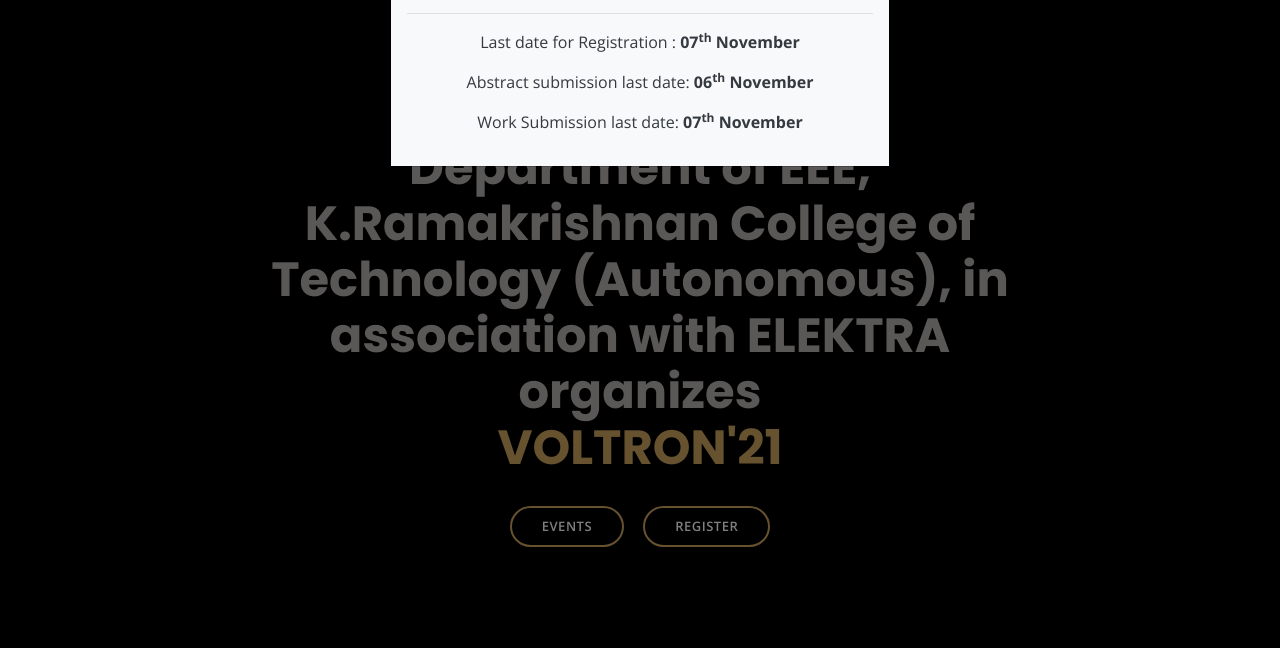
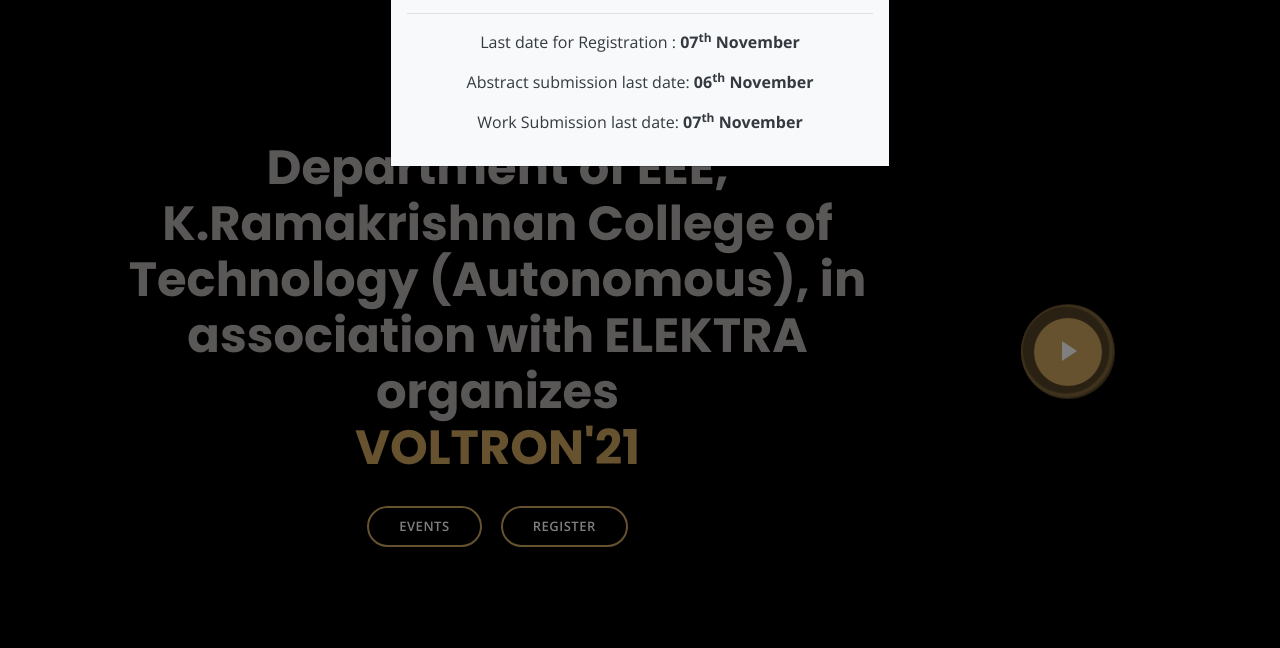
Before and after one commit to KRCT-EEE/VOLTRON-2K21, a plain HTML site: page index.html in a window 1280 px wide. Shown: the part 152-800 px from the top of the page. Drawn offline with nearby package versions, Linux system fonts and the light colour scheme; a web font is replaced by a local one.

Commit message:
Update index.html

```diff
--- a/index.html
+++ b/index.html
@@ -75,11 +75,11 @@
               target="_blank" class="btn-book animated fadeInUp scrollto">Register</a>
           </div>
         </div>
-        <!--<div class=" col-lg-3 d-flex align-items-center justify-content-center mt-3" data-aos="zoom-in"
+        <div class=" col-lg-3 d-flex align-items-center justify-content-center mt-3" data-aos="zoom-in"
           data-aos-delay="200">
-          <a href="#" title="Play Promo Video" class="venobox play-btn"
+          <a href="https://youtu.be/jvgjjHFtvyI" title="Play Promo Video" class="venobox play-btn"
             data-vbtype="video" data-autoplay="true"></a>
-        </div>-->
+        </div>
 
       </div>
     </div>
```
